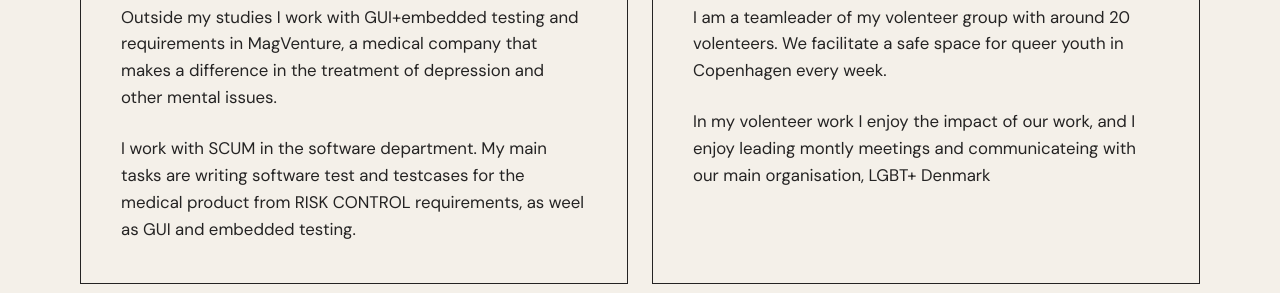
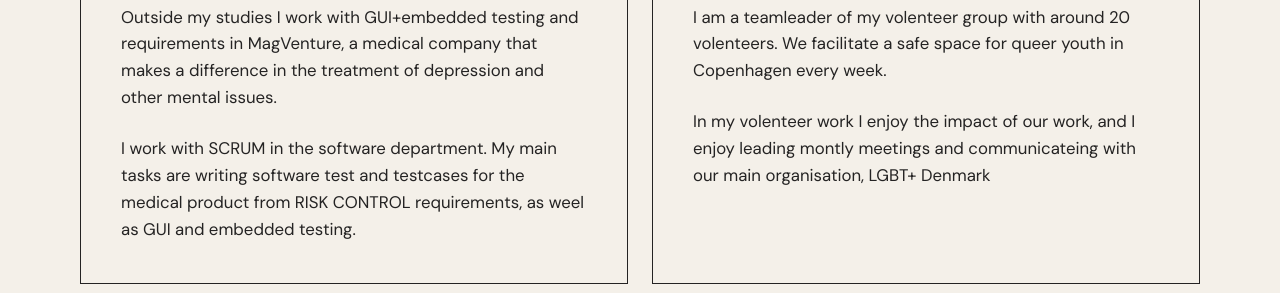
Before and after one commit to unicornfarm5/portfolio, a React (Vite) app: page / in a window 1280 px wide. Shown: the part 2140-2433 px from the top of the page. Built offline with nearby package versions, Linux system fonts and the light colour scheme.

Commit message:
fixed spelling mistake

```diff
--- a/components/Experience.jsx
+++ b/components/Experience.jsx
@@ -11,7 +11,7 @@ export function Experience() {
 							Outside my studies I work with GUI+embedded testing and requirements in MagVenture, a medical company that makes a difference in the treatment of depression and other mental issues.
 						</p>
 						<p className="mt-6">
-							I work with SCUM in the software department. My main tasks are writing software test and testcases for the medical product from RISK CONTROL requirements, as weel as GUI and embedded testing.
+							I work with SCRUM in the software department. My main tasks are writing software test and testcases for the medical product from RISK CONTROL requirements, as weel as GUI and embedded testing.
 						</p>
 					</div>
 				</article>
```
